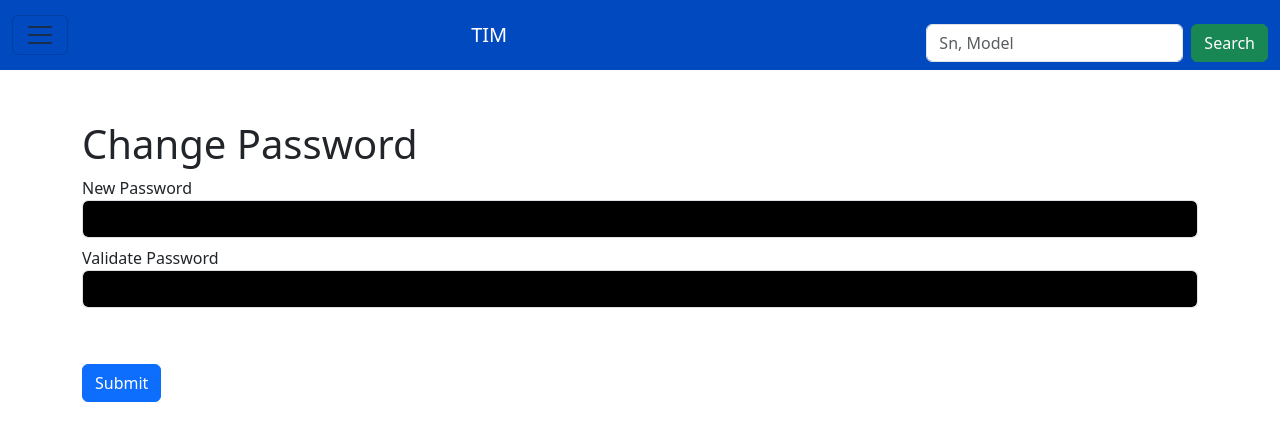
After one commit to JoseArevalozz/Tim_db, a Django app: page /change_password/ in a window 1280 px wide. The commit adds this page. Shown: the top 441 px of the page. Run offline with Django 4.2, Linux system fonts and the light colour scheme; the visitor is signed in with stand-in values (Sample User, id 1); data comes from the database, SQL or seed files in the repository.

Commit message:
changePassword

```diff
--- /dev/null
+++ b/forms_db/templates/base/password_form.html
@@ -0,0 +1,22 @@
+{% extends 'main.html' %}
+
+{% block content %}
+<div class="container mt-5">
+    <div class="row">
+        <h1>Change Password</h1>
+        <div class="col-sm-12 col-md-12">
+            <form action="" method="POST">
+                {% csrf_token %}
+
+                <label for="">New Password</label>
+                <input type="password" name="new-password" class="form-control mb-2 col-md-6 col-sm-6 text-white bg-black">
+
+                <label for="">Validate Password</label>
+                <input type="password" name="val-password" class="form-control mb-2 col-md-6 col-sm-6 text-white bg-black">
+
+                <input type="submit" value="Submit" class="btn btn-primary mt-5">
+            </form>
+        </div>
+    </div>
+</div>
+{% endblock content %}
--- a/forms_db/templates/base/user.html
+++ b/forms_db/templates/base/user.html
@@ -22,7 +22,7 @@
                         {% endif %}
                     </p>
                     <p>Mail: {{employe.mail}}</p>
-                    <a class="btn btn-primary" href="">Change Password</a>
+                    <a class="btn btn-primary" href="{% url 'change_password' %}">Change Password</a>
                 </div>
             </div>
         </div>
--- a/forms_db/urls.py
+++ b/forms_db/urls.py
@@ -16,7 +16,7 @@ urlpatterns = [
     path('station_form', views.stationForm, name='station_form'),
     path('maintenance_form/', views.maintenanceForm, name='maintenance_form'),
     path('spare_form/', views.spareForm, name='spare_form'),
-
+    path('change_password/', views.passwordForm, name='change_password'),
     path('showRejecteds/', views.showRejecteds, name='showRejecteds'),
     path('showUuts/', views.showUuts, name='showUuts'),
 
--- a/forms_db/views.py
+++ b/forms_db/views.py
@@ -63,6 +63,19 @@ def loginUser(request):
 def logoutUser(request):
     logout(request=request)
     return redirect('home')
+
+def passwordForm(request):
+    u = User.objects.get(username__exact=request.user)
+
+    if request.method == 'POST':
+        if request.POST.get('new-password') == request.POST.get('val-password'):
+            u.set_password(request.POST.get('new-password'))
+            u.save()
+            return redirect('home')
+        else:
+            messages.error(request=request, message='The new password its not the same')
+    context = {}
+    return render(request=request, template_name='base/password_form.html', context=context)
 
 @login_required(login_url='login')
 def employeesForm(request):
```
Also changed, not shown: forms_db/forms.py (line endings or trailing spaces).
